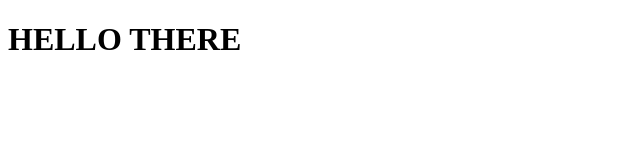
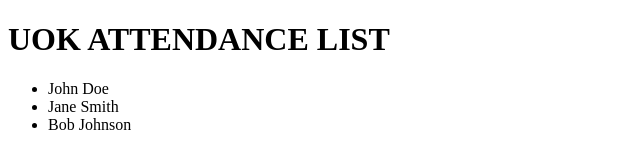
Before and after one commit to Alan5598/cloud-class, a plain HTML site: page index.html in a window 1280 px wide. Shown: the whole page, without its empty margins (0-640 px from the left). Drawn offline with Linux system fonts and the light colour scheme.

Commit message:
Update title and heading for attendance system

```diff
--- a/index.html
+++ b/index.html
@@ -3,9 +3,15 @@
 <head>
     <meta charset="UTF-8">
     <meta name="viewport" content="width=device-width, initial-scale=1.0">
-    <title>Nziza Alain</title>
+    <title>Attendance System</title>
 </head>
 <body>
-    <h1>HELLO THERE</h1>
+    <h1>UOK ATTENDANCE LIST</h1>
+    <ul>
+        <li>John Doe</li>
+        <li>Jane Smith</li>
+        <li>Bob Johnson</li>
+    </ul>
+
 </body>
 </html>
```
